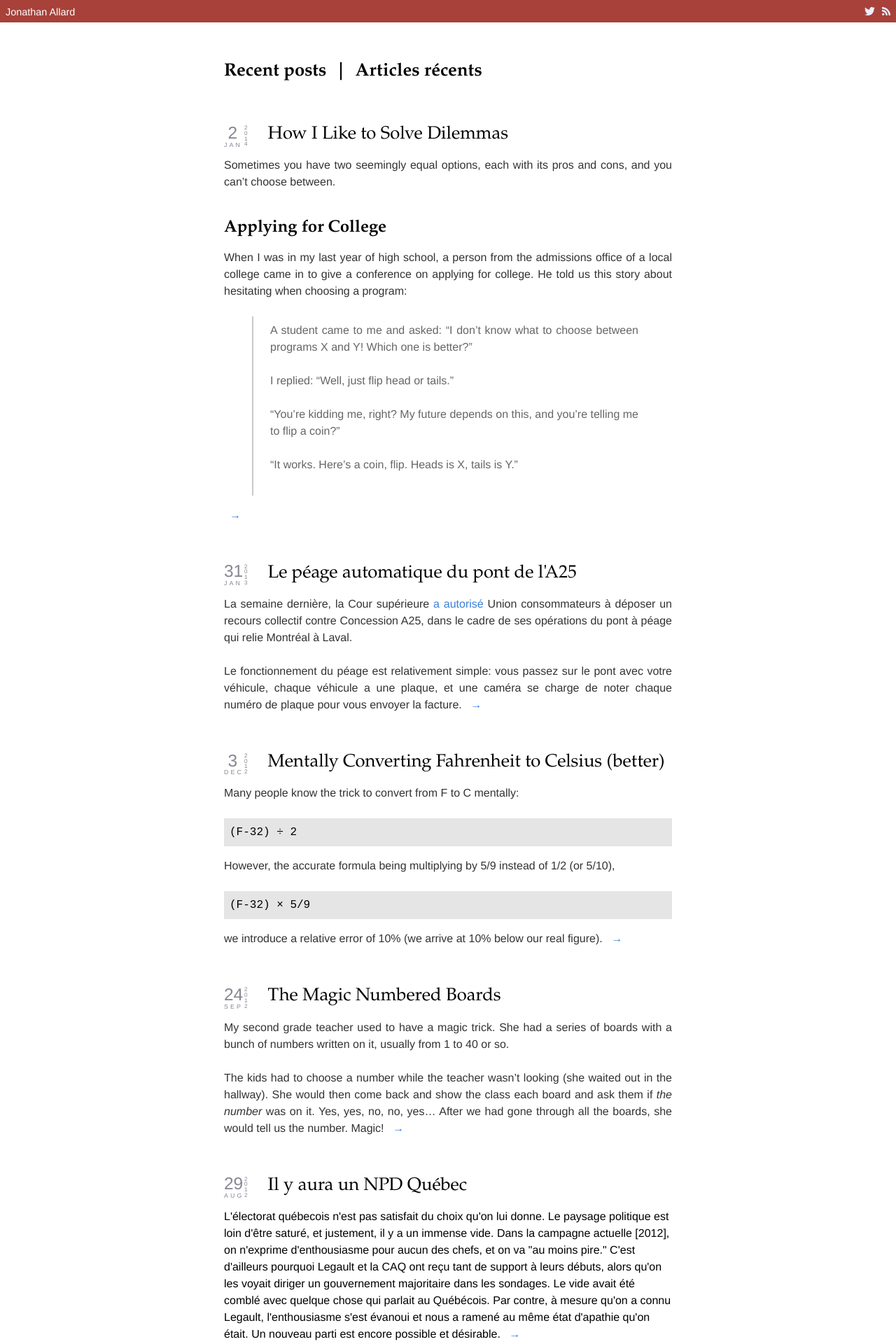
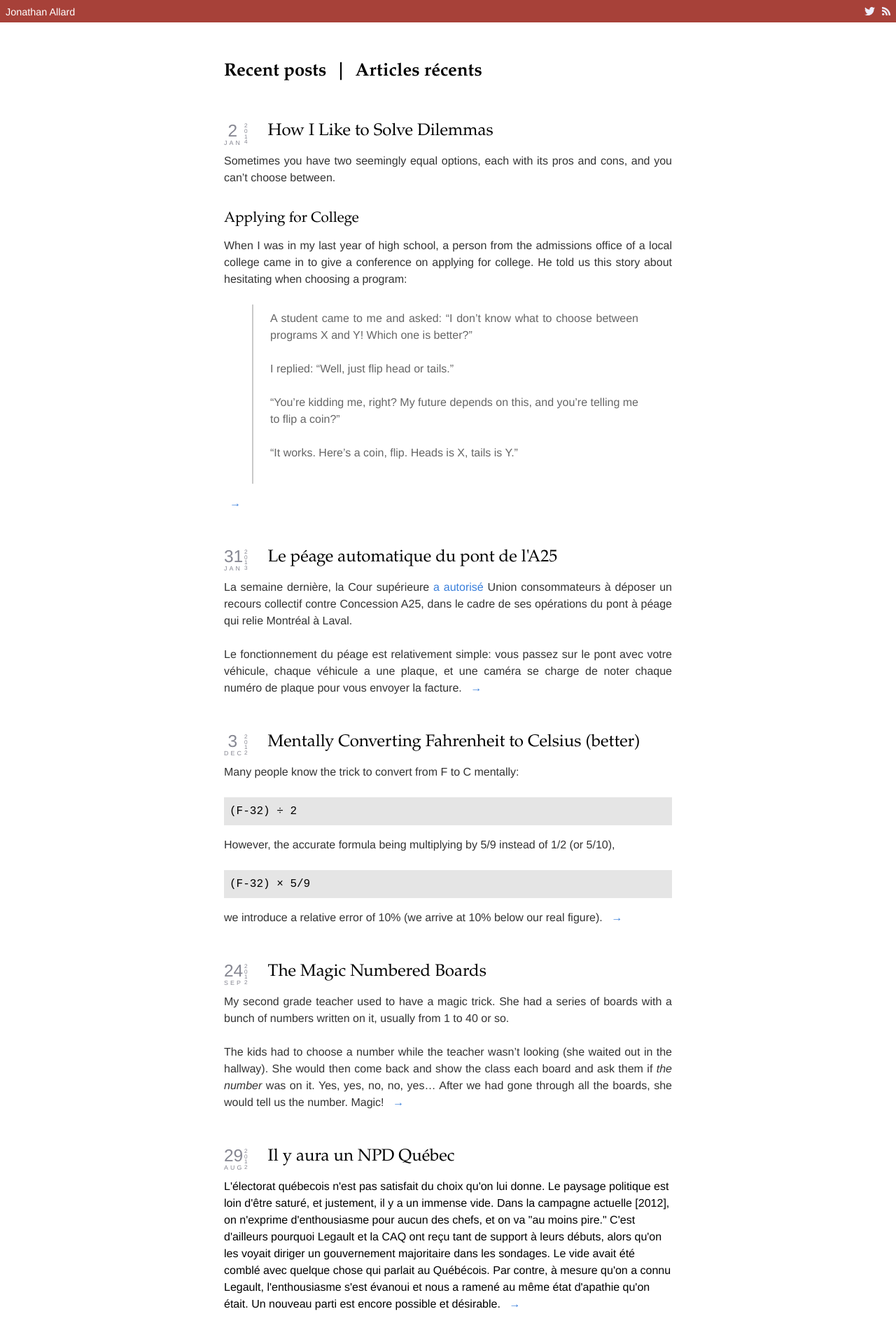
Before and after one commit to joallard/joallard.github.com, a Jekyll site: the page built from index.html, in a window 1280 px wide. Shown: the top 1920 px of the page at 70% size. Built offline with Jekyll 4.4.1, drawn with Linux system fonts in a browser that asks for light colours.

Commit message:
h2 dans post sur index

```diff
--- a/stylesheets/style.sass
+++ b/stylesheets/style.sass
@@ -136,6 +136,12 @@ article.index
 
   article
     max-width: inherit
+    h1, h2, h3, h4
+      font-weight: normal
+    h1
+      font-size: 1.5em
+    h2
+      font-size: 1.3em
 
 time.square
   line-height: 1
```
